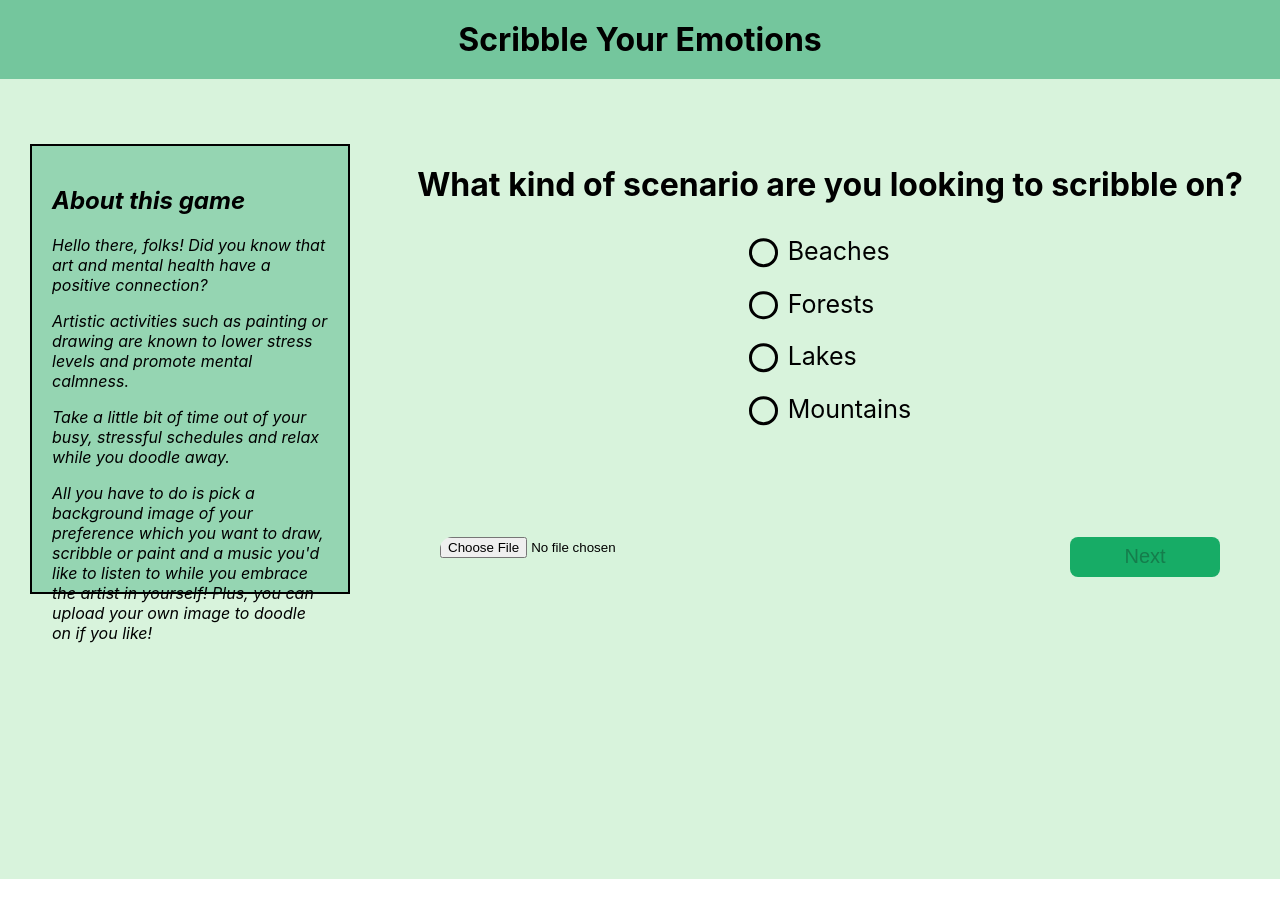
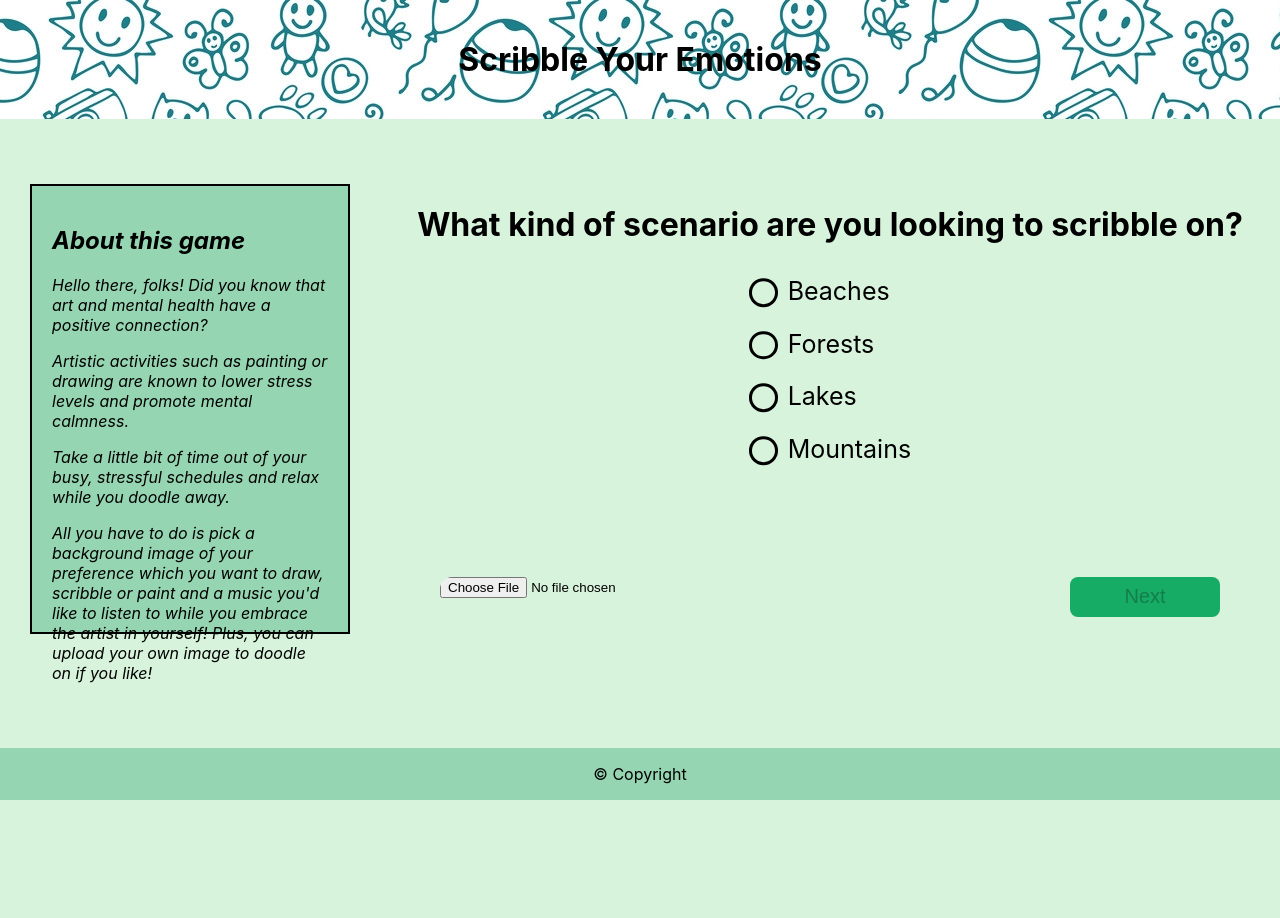
Before and after one commit to bridgecrew-perf6/ssw555tmscrumbledores-army2022Spring, a React (Create React App) app in the folder canvas_game/: page / in a window 1280 px wide. Before the commit the page ends 879 px from the top, so only its background shows below. Built offline with nearby package versions, Linux system fonts and the light colour scheme.

Commit message:
Added footer and background image

```diff
--- a/canvas_game/src/App.js
+++ b/canvas_game/src/App.js
@@ -5,6 +5,7 @@ import Instructions from "./components/Instructions";
 import { useState } from "react";
 import DisplayImage from "./components/DisplayImage";
 import Audio from "./components/Audio";
+import Footer from "./components/Footer"
 
 function App() {
   const [ImageType, setImageType] = useState(null);
@@ -51,6 +52,7 @@ function App() {
           <Audio setType={setMusicType} musicType={musicType} />
         ) : null}
       </div>
+      <Footer/>
     </div>
   );
 }
--- /dev/null
+++ b/canvas_game/src/components/Footer.css
@@ -0,0 +1,8 @@
+.Footer{
+    background-color: #95d5b2;
+    position: fixed;
+    bottom: 0;
+    left: 0;
+    width: 100%;
+    text-align: center;
+  }
--- /dev/null
+++ b/canvas_game/src/components/Footer.js
@@ -0,0 +1,10 @@
+import React from "react";
+import "./Footer.css";
+
+const Footer = () => (
+  <div className="Footer">
+    <p>© Copyright</p>
+  </div>
+);
+
+export default Footer;
--- a/canvas_game/src/components/Header.css
+++ b/canvas_game/src/components/Header.css
@@ -1,6 +1,6 @@
 .header {
-  background-color: #74c69d;
-  padding: 20px;
+  padding: 40px;
   margin-top: 0%;
   margin-bottom: 0%;
+  background-image: url(/src/static_data/Background/header-bkgd.jpg);
 }
```
Also changed, not shown: canvas_game/src/static_data/Background/header-bkgd.jpg (added).
